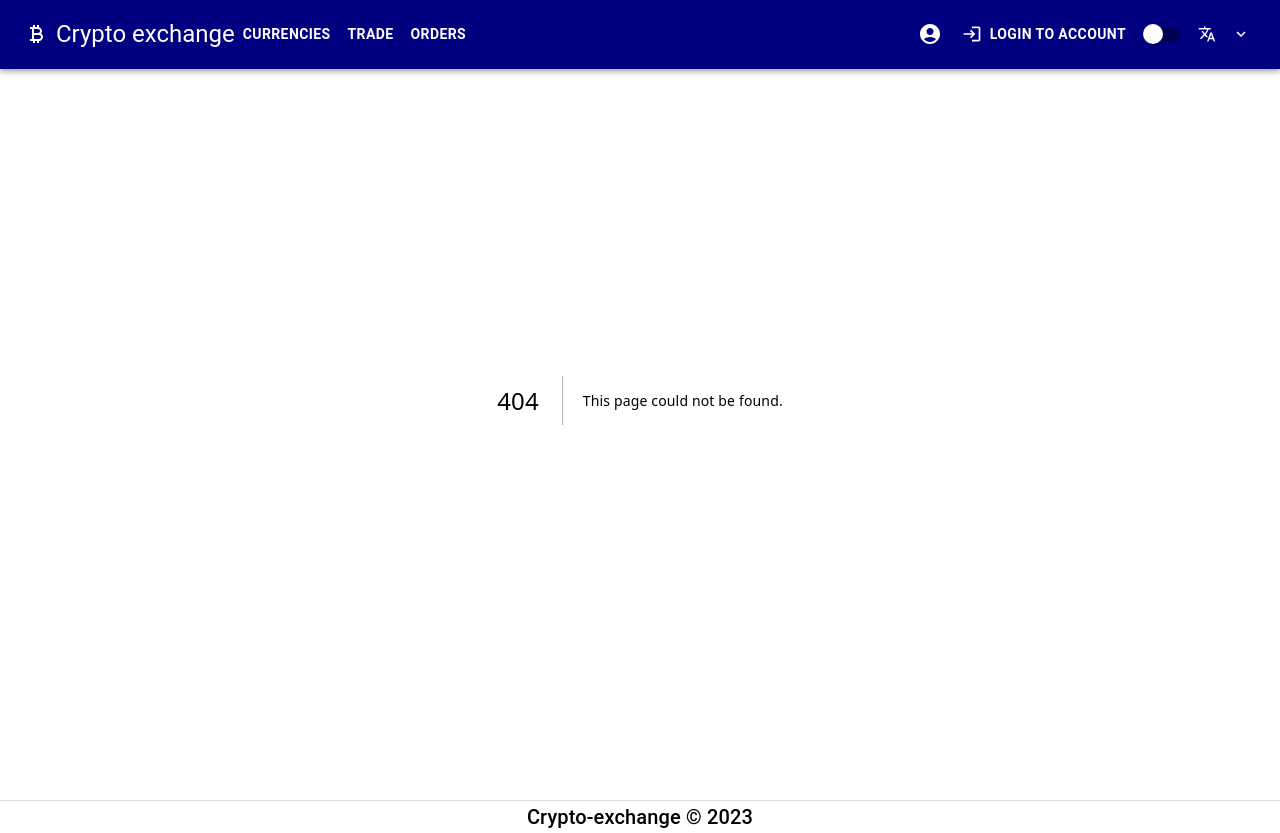
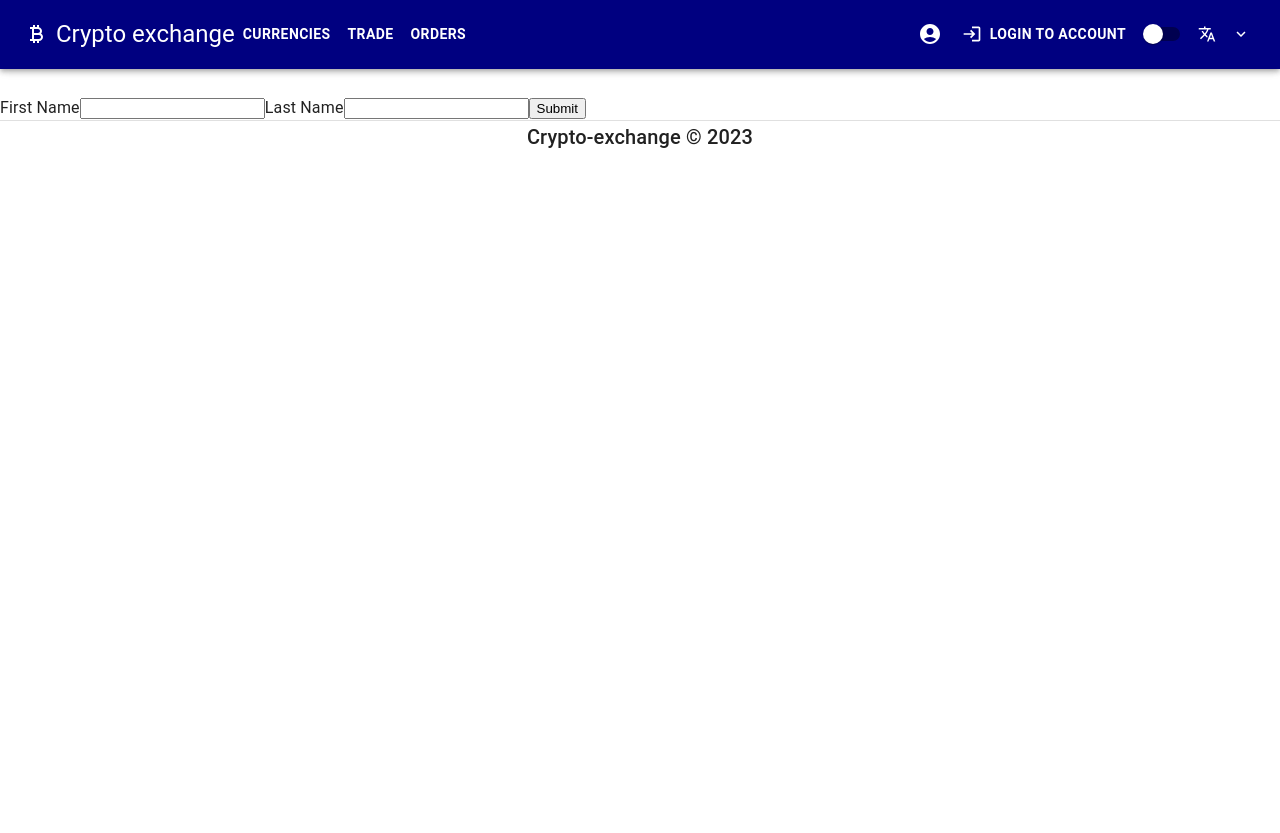
Before and after one commit to hotolla/crypto-exchange, a Next.js app: page /registration in a window 1280 px wide. Before the commit this address had no page. After the commit the page ends 800 px from the top, so only its background shows below. Built offline with nearby package versions, Linux system fonts and the light colour scheme.

Commit message:
refactored2

```diff
--- /dev/null
+++ b/src/components/PageWithJSbasedForm.js
@@ -0,0 +1,51 @@
+export const PageWithJSbasedForm = () => {
+    // Handles the submit event on form submit.
+    const handleSubmit = async (event) => {
+        // Stop the form from submitting and refreshing the page.
+        event.preventDefault()
+
+        // Get data from the form.
+        const data = {
+            first: event.target.first.value,
+            last: event.target.last.value,
+        }
+
+        // Send the data to the server in JSON format.
+        const JSONdata = JSON.stringify(data)
+
+        // API endpoint where we send form data.
+        const endpoint = '/api/form'
+
+        // Form the request for sending data to the server.
+        const options = {
+            // The method is POST because we are sending data.
+            method: 'POST',
+            // Tell the server we're sending JSON.
+            headers: {
+                'Content-Type': 'application/json',
+            },
+            // Body of the request is the JSON data we created above.
+            body: JSONdata,
+        }
+
+        // Send the form data to our forms API on Vercel and get a response.
+        const response = await fetch(endpoint, options)
+
+        // Get the response data from server as JSON.
+        // If server returns the name submitted, that means the form works.
+        const result = await response.json()
+        alert(`Is this your full name: ${result.data}`)
+    }
+    return (
+        // We pass the event to the handleSubmit() function on submit.
+        <form onSubmit={handleSubmit}>
+            <label htmlFor="first">First Name</label>
+            <input type="text" id="first" name="first" required />
+
+            <label htmlFor="last">Last Name</label>
+            <input type="text" id="last" name="last" required />
+
+            <button type="submit">Submit</button>
+        </form>
+    )
+}
--- /dev/null
+++ b/src/pages/registration/index.tsx
@@ -0,0 +1,119 @@
+import { useForm, FormProvider } from 'react-hook-form';
+import { Box, Button, Grid, TextField, Typography } from '@mui/material';
+import LockOpenIcon from '@mui/icons-material/LockOpen';
+import { preventDefault } from '@/helpers/preventDefault';
+import { Yup } from '@/validation';
+import { useNavigate } from 'react-router-dom';
+import { PageWithJSbasedForm } from '../../components/PageWithJSbasedForm';
+// import { yupResolver } from '@hookform/resolvers/yup';
+
+// interface FormValues {
+//   name: string | null,
+//   email: string | null,
+//   password: string | null,
+//   confirmPassword: string | null
+// };
+
+// const defaultValues = {
+//   name: null,
+//   email: null,
+//   password: null,
+//   confirmPassword: null
+// };
+
+// const schema = Yup.object({
+//   name: Yup.string().nullable().required(),
+//   email: Yup.string().nullable().email().required(),
+//   password: Yup.string().nullable().required(),
+//   confirmPassword: Yup.string().nullable().required()
+// });
+
+// function yupResolver(schema: Yup.ObjectSchema<{ name: string; email: string; password: string; confirmPassword: string; }, Yup.AnyObject, { name: undefined; email: undefined; password: undefined; confirmPassword: undefined; }, "">): import("react-hook-form").Resolver<{ name: null; email: null; password: null; confirmPassword: null; }, any> | undefined {
+//   throw new Error('Function not implemented.');
+// }
+
+export default function Registration () {
+  // const navigate = useNavigate();
+  // const form = useForm({
+  //   defaultValues,
+  //   resolver: yupResolver(schema)
+  // });
+  // const handleSubmit = (values: FormValues) => {
+    // authApi.register(values).then(() => {
+    //   navigate('/login');
+    // }).catch((error) => {
+    // });
+  // };
+
+  return (
+  <Box marginTop={12}>
+    <PageWithJSbasedForm />
+    {/* <FormProvider {...form}>
+      <Box display="flex" flexDirection="column" alignItems="center">
+        <LockOpenIcon color="primary"/>
+
+
+      </Box>
+
+      <Grid
+        noValidate
+        container
+        spacing={2}
+        alignItems="center"
+        direction="column"
+        component="form"
+        onSubmit={preventDefault(form.handleSubmit(handleSubmit))}
+      >
+        <Grid item>
+          <TextField
+            required
+            margin="dense"
+            name="name"
+            label={'Name'}
+            placeholder={'Enter name ...'}
+            variant="outlined"
+          />
+
+          <TextField
+            required
+            margin="dense"
+            type="email"
+            name="email"
+            label={'E-mail addressl'}
+            placeholder={'Enter e-mail ...'}
+            maxRows={4}
+          />
+
+          <TextField
+            required
+            margin="dense"
+            type="password"
+            name="password"
+            label={'Password'}
+            placeholder={'Enter password ...'}
+          />
+
+          <TextField
+            required
+            type="password"
+            margin="dense"
+            name="confirmPassword"
+            label={'Repeat password'}
+            placeholder={'Enter password ...'}
+          />
+        </Grid>
+
+        <Grid item>
+          <Button
+            type="submit"
+            variant="contained"
+            size="large"
+          >
+            {'Register'}
+          </Button>
+        </Grid>
+      </Grid>
+    </FormProvider> */}
+  </Box>
+  );
+};
--- /dev/null
+++ b/src/validation/index.ts
@@ -0,0 +1 @@
+export * from './validation';
--- /dev/null
+++ b/src/validation/validation.ts
@@ -0,0 +1,27 @@
+import * as Yup from 'yup';
+
+Yup.setLocale({
+  mixed: {
+    required: 'Field is required',
+    notType: function notType(_ref) {
+      if (_ref.type === 'date') {
+        return 'Please enter a valid date';
+      }
+
+      return 'Wrong format';
+    }
+  },
+  string: {
+    min: 'Min length is ${min}',
+    max: 'Max length is ${max}',
+    email: 'Invalid email address'
+  },
+  number: {
+    min: 'Min value is ${min}',
+    max: 'Max value is ${max}',
+    integer: 'Must be a integer number',
+    positive: 'Must be a positive number'
+  }
+});
+
+export { Yup };
```
